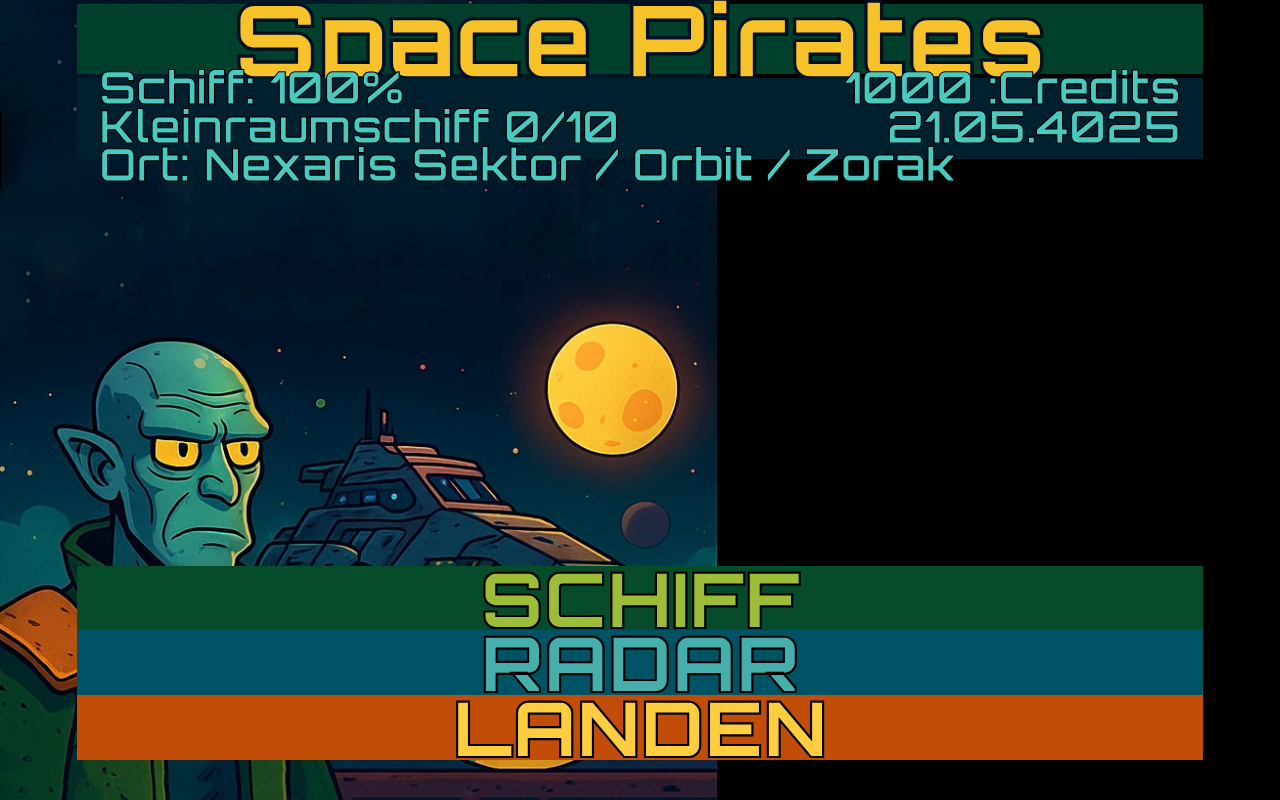
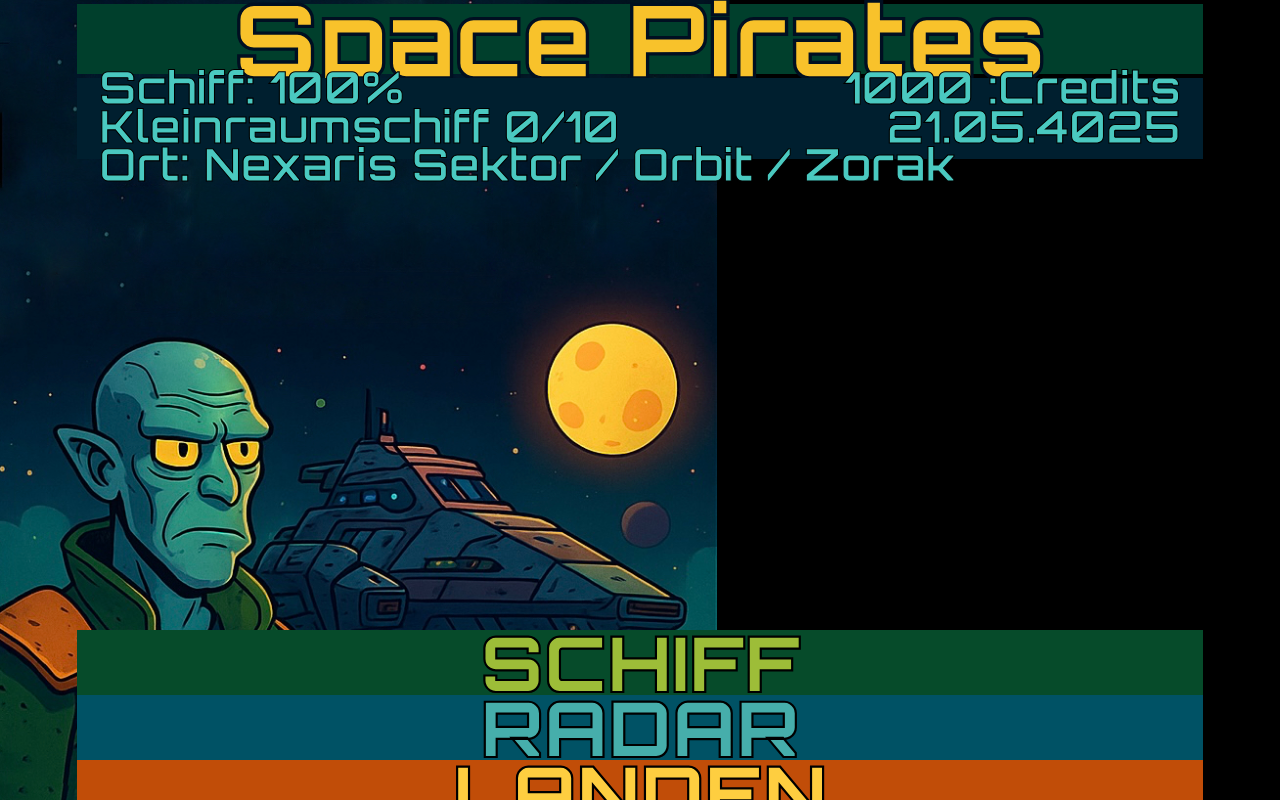
Before and after one commit to mdri141592654/Space-pirates, a plain HTML site: page index.html in a window 1280 px wide. Drawn offline with Linux system fonts and the light colour scheme.

Commit message:
Update index.html

```diff
--- a/index.html
+++ b/index.html
@@ -146,7 +146,7 @@
             align-items: center;
             cursor: pointer;
             position: absolute;
-            bottom: 21.2%; /* 23.4% - 8.1vh + Anpassung */
+            bottom: 13.1%; /* 21.2% - 8.1vh */
         }
 
         .ship-text {
@@ -168,7 +168,7 @@
             align-items: center;
             cursor: pointer;
             position: absolute;
-            bottom: 13.1%; /* 14.2% - 8.1vh + Anpassung */
+            bottom: 5%; /* 13.1% - 8.1vh */
         }
 
         .radar-text {
@@ -190,7 +190,7 @@
             align-items: center;
             cursor: pointer;
             position: absolute;
-            bottom: 5%; /* 5% - 8.1vh + Anpassung, Basis */
+            bottom: -3.1%; /* 5% - 8.1vh, angepasst auf 5% als Basis und dann verschoben */
         }
 
         .land-text {
@@ -462,7 +462,7 @@
 
         function showFoodTradeView() {
             document.body.style.backgroundImage = "url('market-zorak.jpg')";
-            const inventoryField = document.querySelector('.inventory-field');
+            const inventoryField = document.queryselector('.inventory-field');
             const inventoryText = document.querySelector('.inventory-text');
             inventoryField.classList.remove('ship-expanded', 'radar-expanded', 'market-expanded', 'fuel-trade', 'resources-trade');
             inventoryField.classList.add('food-trade');
```
